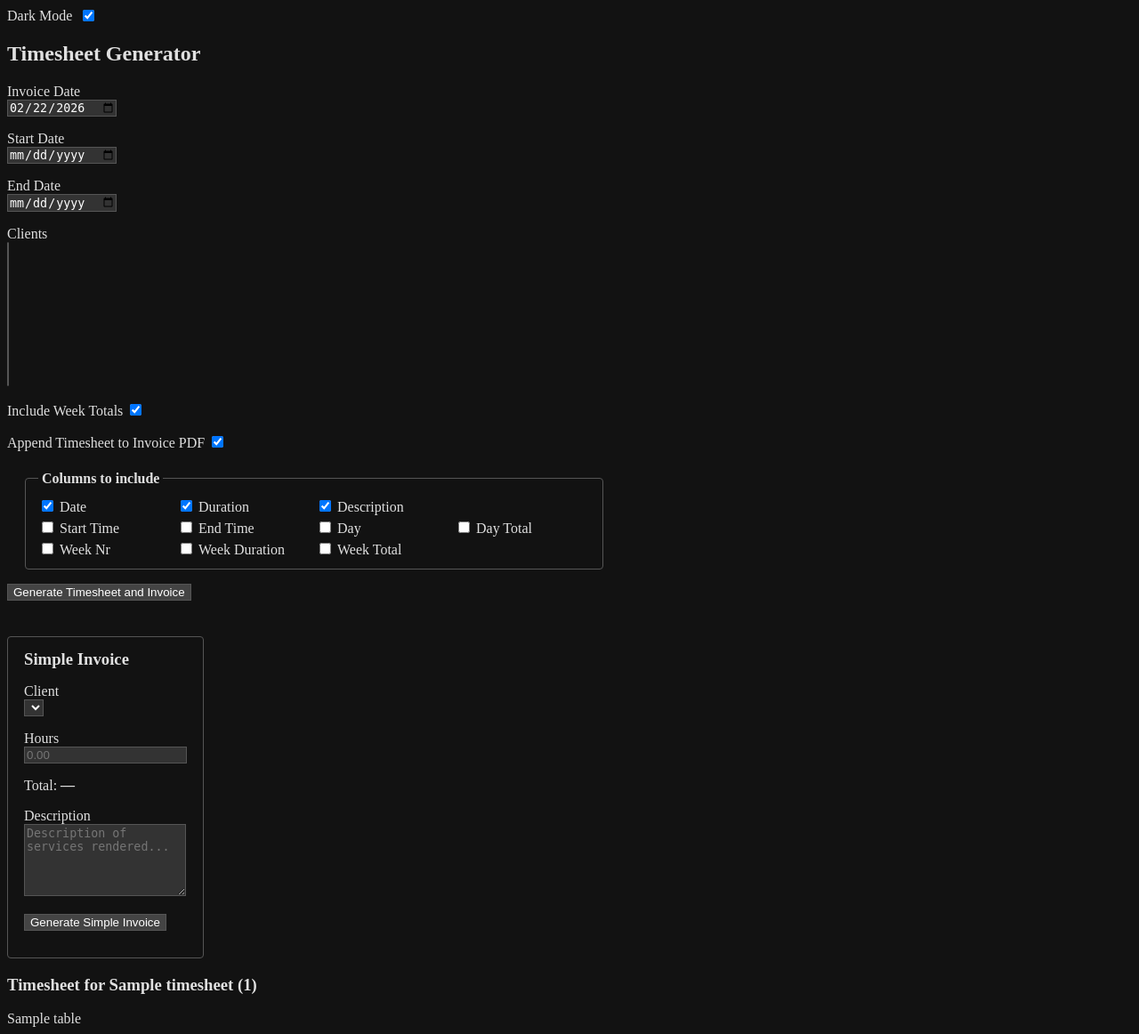
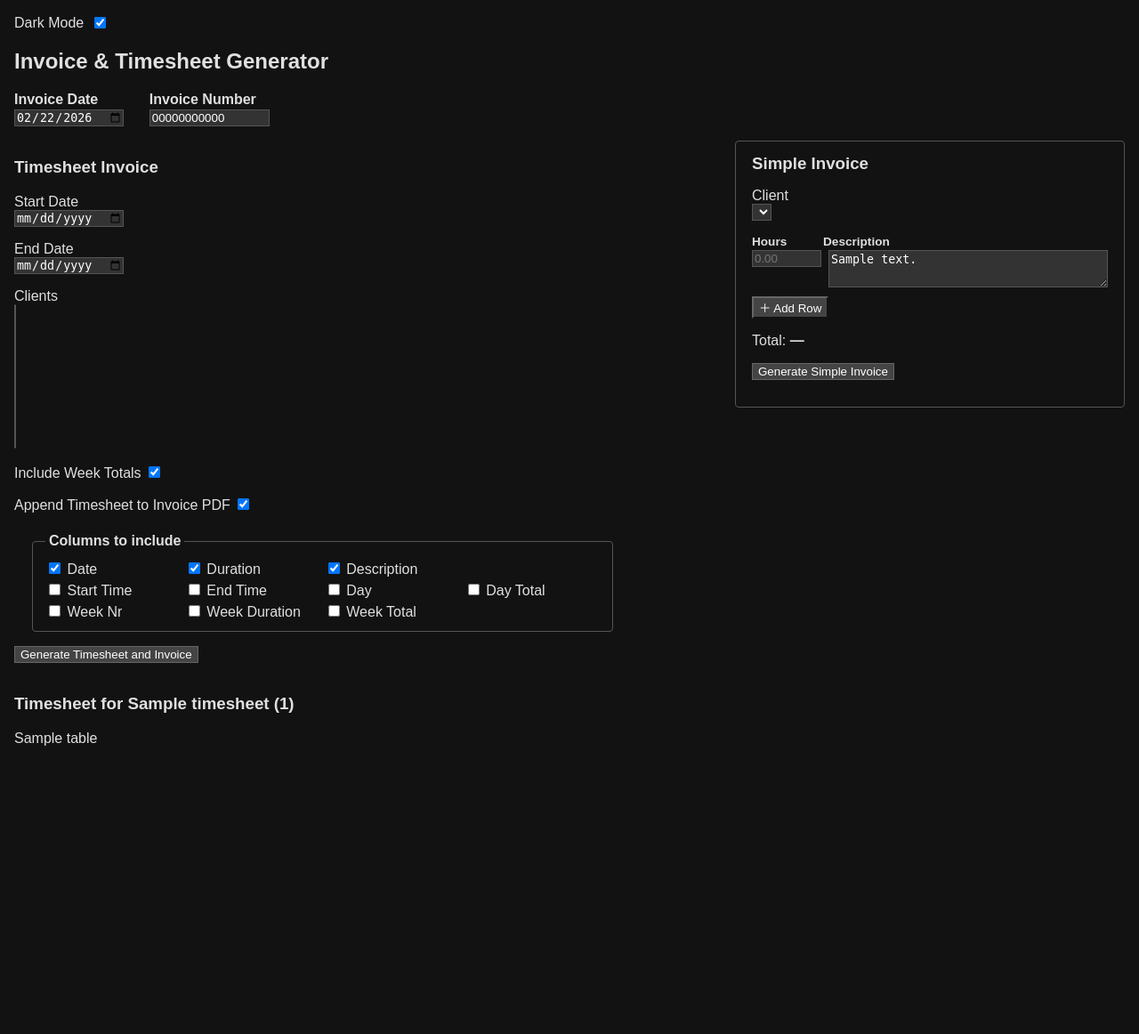
Before and after one commit to GeorgesPaul/TimeSheeterPython, a Flask app: template templates/timesheet.html in a window 1280 px wide. Shown: the whole page at 89% size. After the commit the page ends 838 px from the top, so only its background shows below. Run offline with Flask 3, Linux system fonts and the light colour scheme; the template is opened without the code that fills it: values that come from a table or form of the project are taken from there, most other values are stand-ins (such as "Sample title", 1, 10 or a date in 2020); lists and menus that the app fills with data are empty; parts of the project's set-up code (start-up, migrations or seed data) failed here and were passed over.

Commit message:
Polish simple invoice generation

```diff
--- a/app.py
+++ b/app.py
@@ -1,7 +1,7 @@
 from flask import Flask, render_template, request
 from flask_wtf import FlaskForm
 from wtforms import (DateField, SubmitField, BooleanField, SelectMultipleField,
-                     SelectField, FloatField, TextAreaField)
+                     SelectField, StringField)
 from wtforms.validators import DataRequired, Optional
 from dateutil.parser import parse
 from datetime import datetime, timedelta, date
@@ -58,14 +58,9 @@ class DateForm(FlaskForm):
     col_description   = BooleanField('Description',    default=True)
     submit = SubmitField('Generate Timesheet and Invoice')
     # Simple invoice fields
-    simple_client      = SelectField('Client', choices=[], validators=[Optional()])
-    simple_hours       = FloatField('Hours', validators=[Optional()],
-                                    render_kw={'type': 'number', 'step': '0.25',
-                                               'min': '0', 'placeholder': '0.00'})
-    simple_description = TextAreaField('Description', validators=[Optional()],
-                                       render_kw={'rows': '5',
-                                                  'placeholder': 'Description of services rendered...'})
-    simple_submit = SubmitField('Generate Simple Invoice')
+    invoice_number = StringField('Invoice Number', default='00000000000', validators=[Optional()])
+    simple_client  = SelectField('Client', choices=[], validators=[Optional()])
+    simple_submit  = SubmitField('Generate Simple Invoice')
 
 @app.route('/', methods=['GET', 'POST'])
 def index():
@@ -86,52 +81,70 @@ def index():
         for key, data in current_clients_data.get('Clients', {}).items()
     }
 
-    def render(error=None, timesheets_data=None):
+    def render(error=None, timesheets_data=None, simple_rows=None):
         return render_template('timesheet.html', form=form,
                                client_rates=client_rates,
-                               error=error, timesheets_data=timesheets_data)
+                               error=error, timesheets_data=timesheets_data,
+                               simple_rows=simple_rows)
 
     # --- Simple invoice ---
     if request.method == 'POST' and form.simple_submit.data:
-        inv_date     = form.invoice_date.data
-        client_key   = form.simple_client.data
-        hours        = form.simple_hours.data
-        desc_raw     = (form.simple_description.data or '').strip()
+        inv_date    = form.invoice_date.data
+        client_key  = form.simple_client.data
+        invoice_num = form.invoice_number.data or '00000000000'
+        hours_list  = request.form.getlist('simple_hours[]')
+        desc_list   = request.form.getlist('simple_description[]')
 
         if not inv_date:
             return render(error="Invoice date is required.")
         if not client_key:
             return render(error="Please select a client for the simple invoice.")
-        if not hours or hours <= 0:
-            return render(error="Please enter a valid number of hours.")
 
         client_data = current_clients_data['Clients'].get(client_key)
         if not client_data:
             return render(error=f"Client '{client_key}' not found in clients.yaml.")
 
-        hourly_rate  = float(client_data.get('hourly_rate', 90.0))
-        currency     = client_data.get('currency', '€')
-        total_price  = hours * hourly_rate
-        price_str    = f"{hourly_rate:.2f}".replace('.', ',')
-        logo_path    = os.path.abspath('templates/logo.jpg')
-        # Preserve line breaks in the PDF description
-        desc_html    = escape(desc_raw).replace('\n', Markup('<br>'))
+        hourly_rate = float(client_data.get('hourly_rate', 90.0))
+        currency    = client_data.get('currency', '€')
+        logo_path   = os.path.abspath('templates/logo.jpg')
+        price_str   = f"{hourly_rate:.2f}".replace('.', ',')
+
+        items = []
+        total_price = 0.0
+        for h_str, desc_raw in zip(hours_list, desc_list):
+            try:
+                hours = float(h_str) if h_str.strip() else 0.0
+            except ValueError:
+                hours = 0.0
+            if hours <= 0:
+                continue
+            item_total   = hours * hourly_rate
+            total_price += item_total
+            desc_html    = escape(desc_raw.strip()).replace('\n', Markup('<br>'))
+            items.append({
+                'quantity':    f'{hours:.2f} hours',
+                'description': desc_html,
+                'price':       price_str,
+                'total':       f'{item_total:.2f}',
+                'vat_rate':    '0,00',
+            })
+
+        all_rows = [{'hours': h, 'description': d} for h, d in zip(hours_list, desc_list)]
+
+        if not items:
+            return render(error="Please enter at least one row with a valid number of hours.",
+                          simple_rows=all_rows)
 
         invoice_data = {
-            'client': client_data,
-            'invoice_date': inv_date.strftime('%d-%m-%Y'),
-            'due_date': (inv_date + timedelta(days=30)).strftime('%d-%m-%Y'),
-            'reference': 'Georges Meinders',
-            'items': [{
-                'quantity': f'{hours:.2f} hours',
-                'description': desc_html,
-                'price': price_str,
-                'total': f'{total_price:.2f}',
-                'vat_rate': '0,00',
-            }],
+            'client':               client_data,
+            'invoice_number':       invoice_num,
+            'invoice_date':         inv_date.strftime('%d-%m-%Y'),
+            'due_date':             (inv_date + timedelta(days=30)).strftime('%d-%m-%Y'),
+            'reference':            'Georges Meinders',
+            'items':                items,
             'vat_calculation_text': f'0.00% VAT on {currency} {total_price:.2f} = {currency} 0,00',
-            'total_amount': f'{currency} {total_price:.2f}',
-            'logo_path': logo_path,
+            'total_amount':         f'{currency} {total_price:.2f}',
+            'logo_path':            logo_path,
         }
 
         invoice_html = render_template('invoice.html', **invoice_data)
@@ -149,7 +162,7 @@ def index():
         except Exception as e:
             return render(error=f"Error generating simple invoice: {str(e)}")
 
-        return render()
+        return render(simple_rows=all_rows)
 
     # --- Timesheet invoice ---
     if form.validate_on_submit():
@@ -208,6 +221,7 @@ def index():
                 inv_date = form.invoice_date.data
                 invoice_data = {
                     'client': client_data,
+                    'invoice_number': form.invoice_number.data or '00000000000',
                     'invoice_date': inv_date.strftime('%d-%m-%Y'),
                     'due_date': (inv_date + timedelta(days=30)).strftime('%d-%m-%Y'),
                     'reference': 'Georges Meinders',
--- a/templates/timesheet.html
+++ b/templates/timesheet.html
@@ -8,6 +8,8 @@
     <style>
         body {
             transition: background-color 0.3s, color 0.3s;
+            margin: 16px;
+            font-family: Arial, sans-serif;
         }
 
         body.dark-mode {
@@ -26,8 +28,11 @@
             border: 1px solid #555;
         }
 
-        body.dark-mode input[type="submit"] {
+        body.dark-mode input[type="submit"],
+        body.dark-mode button {
             background-color: #444;
+            color: #fff;
+            border-color: #666;
             cursor: pointer;
         }
 
@@ -37,23 +42,11 @@
             border: 1px solid #555;
         }
 
-        .simple-invoice-section {
-            margin-top: 24px;
-            padding: 14px 18px;
-            border: 1px solid #aaa;
-            border-radius: 4px;
-            display: inline-block;
+        body.dark-mode .simple-invoice-box {
+            border-color: #555;
         }
 
-        .simple-invoice-section h3 {
-            margin: 0 0 12px 0;
-        }
-
-        #simple_total_preview {
-            font-weight: bold;
-        }
-
-        body.dark-mode .simple-invoice-section {
+        body.dark-mode #timesheet-columns {
             border-color: #555;
         }
 
@@ -61,6 +54,45 @@
             display: flex;
             align-items: center;
             margin-bottom: 15px;
+        }
+
+        .shared-fields {
+            margin-bottom: 16px;
+        }
+
+        .shared-fields .field-group {
+            display: inline-block;
+            margin-right: 24px;
+            vertical-align: top;
+        }
+
+        .shared-fields label {
+            display: block;
+            font-weight: bold;
+            margin-bottom: 2px;
+        }
+
+        .main-layout {
+            display: flex;
+            align-items: flex-start;
+            gap: 32px;
+        }
+
+        .timesheet-section {
+            flex: 0 0 auto;
+        }
+
+        .simple-invoice-box {
+            margin-left: auto;
+            flex: 0 0 auto;
+            min-width: 400px;
+            border: 1px solid #aaa;
+            border-radius: 4px;
+            padding: 14px 18px;
+        }
+
+        .simple-invoice-box h3 {
+            margin: 0 0 12px 0;
         }
 
         #timesheet-columns {
@@ -87,8 +119,60 @@
             margin: 2px 8px 2px 0;
         }
 
-        body.dark-mode #timesheet-columns {
-            border-color: #555;
+        .invoice-row-headers {
+            display: flex;
+            gap: 8px;
+            margin-bottom: 2px;
+            font-size: 0.85em;
+            font-weight: bold;
+        }
+
+        .invoice-row-headers .hdr-hours {
+            width: 72px;
+            flex-shrink: 0;
+        }
+
+        .invoice-row-headers .hdr-desc {
+            flex: 1;
+        }
+
+        .invoice-row {
+            display: flex;
+            align-items: flex-start;
+            gap: 8px;
+            margin-bottom: 6px;
+        }
+
+        .invoice-row input[type="number"] {
+            width: 72px;
+            flex-shrink: 0;
+        }
+
+        .invoice-row textarea {
+            flex: 1;
+            resize: vertical;
+            min-height: 36px;
+        }
+
+        .invoice-row .delete-btn {
+            cursor: pointer;
+            background: none;
+            border: 1px solid #aaa;
+            border-radius: 3px;
+            padding: 2px 7px;
+            font-size: 14px;
+            line-height: 1.4;
+            align-self: center;
+            flex-shrink: 0;
+        }
+
+        .add-row-btn {
+            margin-top: 4px;
+            cursor: pointer;
+        }
+
+        #simple_total_preview {
+            font-weight: bold;
         }
     </style>
 </head>
@@ -99,10 +183,29 @@
         <input type="checkbox" id="theme-checkbox" onchange="toggleTheme(this.checked)" />
     </div>
 
-    <h2>Timesheet Generator</h2>
+    <h2>Invoice &amp; Timesheet Generator</h2>
+
     <form method="POST">
         {{ form.hidden_tag() }}
-        <p>{{ form.invoice_date.label }}<br> {{ form.invoice_date() }}</p>
+
+        <!-- Shared fields: invoice date + invoice number -->
+        <div class="shared-fields">
+            <span class="field-group">
+                {{ form.invoice_date.label }}
+                {{ form.invoice_date() }}
+            </span>
+            <span class="field-group">
+                {{ form.invoice_number.label }}
+                {{ form.invoice_number(size=14) }}
+            </span>
+        </div>
+
+        <!-- Two-column layout -->
+        <div class="main-layout">
+
+            <!-- Left: Timesheet Invoice -->
+            <div class="timesheet-section">
+                <h3>Timesheet Invoice</h3>
                 <p>{{ form.start_date.label }}<br> {{ form.start_date() }}</p>
                 <p>{{ form.end_date.label }}<br> {{ form.end_date() }}</p>
                 <p>{{ form.clients.label }}<br> {{ form.clients() }}</p>
@@ -127,17 +230,42 @@
                     <span class="col-row">{{ form.col_week_total() }} {{ form.col_week_total.label }}</span>
                 </fieldset>
                 <p>{{ form.submit() }}</p>
+            </div>
 
-        <div class="simple-invoice-section">
+            <!-- Right: Simple Invoice -->
+            <div class="simple-invoice-box">
                 <h3>Simple Invoice</h3>
                 <p>{{ form.simple_client.label }}<br> {{ form.simple_client() }}</p>
-            <p>
-                {{ form.simple_hours.label }}<br>
-                {{ form.simple_hours() }}
-            </p>
+
+                <div class="invoice-row-headers">
+                    <span class="hdr-hours">Hours</span>
+                    <span class="hdr-desc">Description</span>
+                </div>
+
+                <div id="invoice-rows">
+                    {% if simple_rows %}
+                    {% for row in simple_rows %}
+                    <div class="invoice-row">
+                        <input type="number" name="simple_hours[]" min="0" step="0.25" placeholder="0.00" value="{{ row.hours }}">
+                        <textarea name="simple_description[]" rows="2" placeholder="Description...">{{ row.description }}</textarea>
+                        <button type="button" class="delete-btn" onclick="deleteRow(this)"{% if simple_rows|length <= 1 %} style="display:none"{% endif %}>✕</button>
+                    </div>
+                    {% endfor %}
+                    {% else %}
+                    <div class="invoice-row">
+                        <input type="number" name="simple_hours[]" min="0" step="0.25" placeholder="0.00">
+                        <textarea name="simple_description[]" rows="2" placeholder="Description..."></textarea>
+                        <button type="button" class="delete-btn" onclick="deleteRow(this)" style="display:none">✕</button>
+                    </div>
+                    {% endif %}
+                </div>
+
+                <button type="button" class="add-row-btn" onclick="addRow()">＋ Add Row</button>
+
                 <p>Total: <span id="simple_total_preview">—</span></p>
-            <p>{{ form.simple_description.label }}<br> {{ form.simple_description() }}</p>
                 <p>{{ form.simple_submit() }}</p>
+            </div>
+
         </div>
     </form>
 
@@ -151,6 +279,7 @@
     {{ ts.table|safe }}
     {% endfor %}
     {% endif %}
+
     <script>
         function toggleTimesheetColumns(show) {
             document.getElementById('timesheet-columns').style.display = show ? 'inline-block' : 'none';
@@ -166,36 +295,67 @@
             }
         }
 
-        // On load
+        // On load: restore theme
         const currentTheme = localStorage.getItem('theme');
-        // Default to dark mode unless explicitly set to light
         if (currentTheme !== 'light') {
             document.body.classList.add('dark-mode');
             document.getElementById('theme-checkbox').checked = true;
             localStorage.setItem('theme', 'dark');
         }
 
-        // Show/hide column selector based on append_timesheet checkbox initial state
+        // Show/hide column selector based on initial checkbox state
         toggleTimesheetColumns(document.getElementById('append_timesheet').checked);
 
-        // Simple invoice live total preview
+        // Client rates injected from server
         const clientRates = {{ client_rates | tojson }};
 
         function updateSimpleTotal() {
             const client = document.getElementById('simple_client').value;
-            const hours  = parseFloat(document.getElementById('simple_hours').value) || 0;
-            const el     = document.getElementById('simple_total_preview');
-            if (client && clientRates[client] && hours > 0) {
-                const rate     = clientRates[client].hourly_rate;
+            const el = document.getElementById('simple_total_preview');
+            if (!client || !clientRates[client]) {
+                el.textContent = '—';
+                return;
+            }
+            const rate = clientRates[client].hourly_rate;
             const currency = clientRates[client].currency;
-                el.textContent = currency + ' ' + (hours * rate).toFixed(2);
-            } else {
-                el.textContent = '—';
-            }
+            let total = 0;
+            document.querySelectorAll('#invoice-rows input[name="simple_hours[]"]').forEach(inp => {
+                const h = parseFloat(inp.value);
+                if (h > 0) total += h;
+            });
+            el.textContent = total > 0 ? currency + ' ' + (total * rate).toFixed(2) : '—';
         }
 
+        function updateDeleteButtons() {
+            const rows = document.querySelectorAll('#invoice-rows .invoice-row');
+            const show = rows.length > 1;
+            rows.forEach(row => {
+                row.querySelector('.delete-btn').style.display = show ? '' : 'none';
+            });
+        }
+
+        function addRow() {
+            const container = document.getElementById('invoice-rows');
+            const div = document.createElement('div');
+            div.className = 'invoice-row';
+            div.innerHTML =
+                '<input type="number" name="simple_hours[]" min="0" step="0.25" placeholder="0.00">' +
+                '<textarea name="simple_description[]" rows="2" placeholder="Description..."></textarea>' +
+                '<button type="button" class="delete-btn" onclick="deleteRow(this)">✕</button>';
+            div.querySelector('input').addEventListener('input', updateSimpleTotal);
+            container.appendChild(div);
+            updateDeleteButtons();
+        }
+
+        function deleteRow(btn) {
+            btn.closest('.invoice-row').remove();
+            updateDeleteButtons();
+            updateSimpleTotal();
+        }
+
+        // Attach listeners to the initial row
+        document.querySelector('#invoice-rows input[name="simple_hours[]"]').addEventListener('input', updateSimpleTotal);
         document.getElementById('simple_client').addEventListener('change', updateSimpleTotal);
-        document.getElementById('simple_hours').addEventListener('input', updateSimpleTotal);
     </script>
 </body>
 
```
Lines whose indentation alone changed are shown as unchanged.
